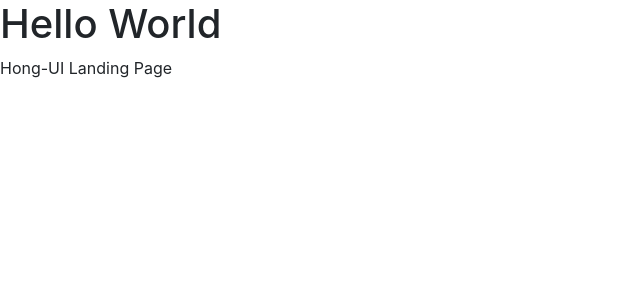
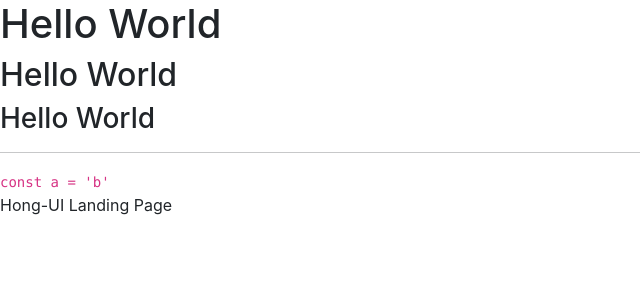
Before and after one commit to Hongjia-Liu/hong-ui, a React (Create React App) app: page / in a window 1280 px wide. Shown: the top 300 px of the page, without its empty margins (0-640 px from the left). Built offline with nearby package versions, Linux system fonts and the light colour scheme.

Commit message:
add _reboot.scss and test our style

```diff
--- a/src/App.tsx
+++ b/src/App.tsx
@@ -6,6 +6,12 @@ function App() {
     <div className="App">
       <header className="App-header">
         <h1>Hello World</h1>
+        <h2>Hello World</h2>
+        <h3>Hello World</h3>
+        <hr/>
+        <code>
+          const a = 'b'
+        </code>
         <p>
           Hong-UI Landing Page
         </p>
```
